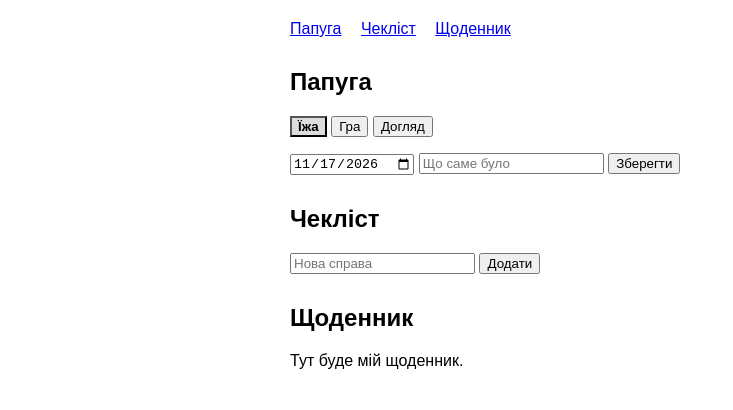
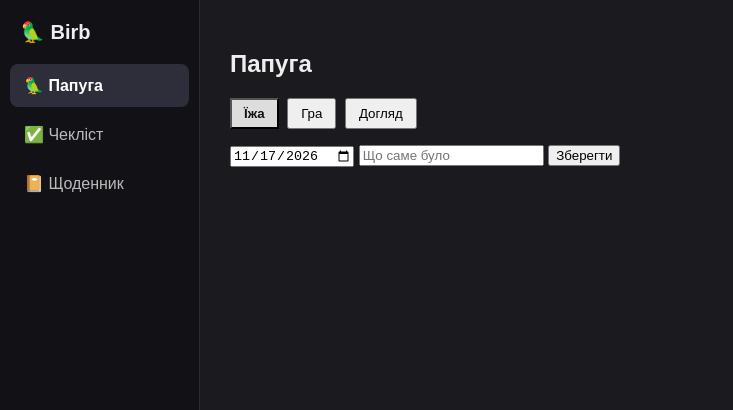
Before and after one commit to Limurchik3980/Birb, a plain HTML site: page index.html in a window 1280 px wide. Shown: the top 410 px of the page, without its empty margins (0-733 px from the left). Drawn offline with Linux system fonts and the light colour scheme.

Commit message:
Покращення GUI

```diff
--- a/index.html
+++ b/index.html
@@ -1,50 +1,68 @@
 <!DOCTYPE html>
 <html lang="uk">
-
 <head>
   <meta charset="UTF-8">
-    <title>Мій помічник</title>
+  <meta name="viewport" content="width=device-width, initial-scale=1">
+  <title>Birb</title>
   <style>
+    * { box-sizing: border-box; }
     body {
+      margin: 0;
       font-family: Arial, sans-serif;
-            max-width: 700px;
-            margin: 0 auto;
-            padding: 20px;
+      display: flex;
+      min-height: 100vh;
+      background: #1a1a1f;
+      color: #eee;
     }
 
-        nav a {
-            margin-right: 15px;
+    /* Ліве меню */
+    .sidebar {
+      width: 200px;
+      background: #111116;
+      padding: 20px 10px;
+      border-right: 1px solid #2a2a33;
     }
+    .sidebar h1 { font-size: 20px; margin: 0 10px 20px; }
+    .tab {
+      display: block;
+      padding: 12px 14px;
+      margin-bottom: 6px;
+      border-radius: 8px;
+      color: #bbb;
+      text-decoration: none;
+    }
+    .tab:hover { background: #22222a; color: #fff; }
+    .tab.active { background: #2e2e3a; color: #fff; font-weight: bold; }
 
-        section {
-            margin-top: 30px;
-        }
+    /* Вміст */
+    .content { flex: 1; padding: 30px; max-width: 800px; }
+    .panel { display: none; }
+    .panel.active { display: block; }
 
-        #chek-list li,
-        #papuha-spysok li {
-            margin: 8px 0;
-        }
+    .typ-knopka { padding: 6px 12px; margin-right: 4px; cursor: pointer; }
+    .typ-knopka.aktyvna { font-weight: bold; background: #ddd; color: #111; }
+    #chek-list li, #papuha-spysok li { margin: 8px 0; }
+    #chek-list li.done span { text-decoration: line-through; color: gray; }
 
-        #chek-list li.done span {
-            text-decoration: line-through;
-            color: gray;
-        }
-
-        .typ-knopka.aktyvna {
-            font-weight: bold;
-            background: #ddd;
+    /* На телефоні меню стає зверху */
+    @media (max-width: 600px) {
+      body { flex-direction: column; }
+      .sidebar { width: 100%; display: flex; flex-wrap: wrap; gap: 6px; padding: 10px; }
+      .sidebar h1 { width: 100%; margin: 0 0 6px; }
+      .tab { margin-bottom: 0; }
     }
   </style>
 </head>
+<body>
+  <aside class="sidebar">
+    <h1>🦜 Birb</h1>
+    <a class="tab" data-tab="papuha" href="#papuha">🦜 Папуга</a>
+    <a class="tab" data-tab="chekrlist" href="#chekrlist">✅ Чекліст</a>
+    <a class="tab" data-tab="shchodennyk" href="#shchodennyk">📔 Щоденник</a>
+  </aside>
 
-<body>
-    <nav>
-        <a href="#papuha">Папуга</a>
-        <a href="#chekrlist">Чекліст</a>
-        <a href="#shchodennyk">Щоденник</a>
-    </nav>
-
-    <section id="papuha">
+  <main class="content">
+    <section id="papuha" class="panel">
       <h2>Папуга</h2>
       <div>
         <button class="typ-knopka aktyvna" data-typ="Їжа">Їжа</button>
@@ -59,19 +77,35 @@
       <ul id="papuha-spysok"></ul>
     </section>
 
-    <section id="chekrlist">
+    <section id="chekrlist" class="panel">
       <h2>Чекліст</h2>
       <input type="text" id="nova-sprava" placeholder="Нова справа">
       <button id="dodaty">Додати</button>
       <ul id="chek-list"></ul>
     </section>
 
-    <section id="shchodennyk">
+    <section id="shchodennyk" class="panel">
       <h2>Щоденник</h2>
       <p>Тут буде мій щоденник.</p>
     </section>
+  </main>
 
   <script>
+    // ===== Перемикання вкладок =====
+    const vkladky = document.querySelectorAll(".tab");
+    const paneli = document.querySelectorAll(".panel");
+
+    function pokazatyVkladku(id) {
+      if (!document.getElementById(id)) id = "papuha";
+      paneli.forEach(function (p) { p.classList.toggle("active", p.id === id); });
+      vkladky.forEach(function (t) { t.classList.toggle("active", t.dataset.tab === id); });
+    }
+
+    window.addEventListener("hashchange", function () {
+      pokazatyVkladku(location.hash.slice(1));
+    });
+    pokazatyVkladku(location.hash.slice(1) || "papuha");
+
     // ===== Папуга =====
     const papugaSpysok = document.getElementById("papuha-spysok");
     const papugaData = document.getElementById("papuha-data");
@@ -82,7 +116,6 @@
     let papugaZapysy = JSON.parse(localStorage.getItem("papuha")) || [];
     let obranyTyp = "Їжа";
 
-        // Сьогоднішня дата у місцевому часі
     const d = new Date();
     papugaData.value = d.getFullYear() + "-" +
       String(d.getMonth() + 1).padStart(2, "0") + "-" +
@@ -191,5 +224,4 @@
     pokazaty();
   </script>
 </body>
-
 </html>
```
Lines whose indentation alone changed are shown as unchanged.
